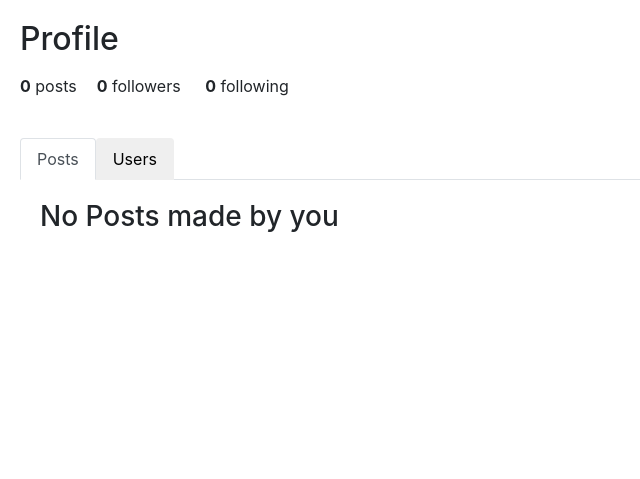
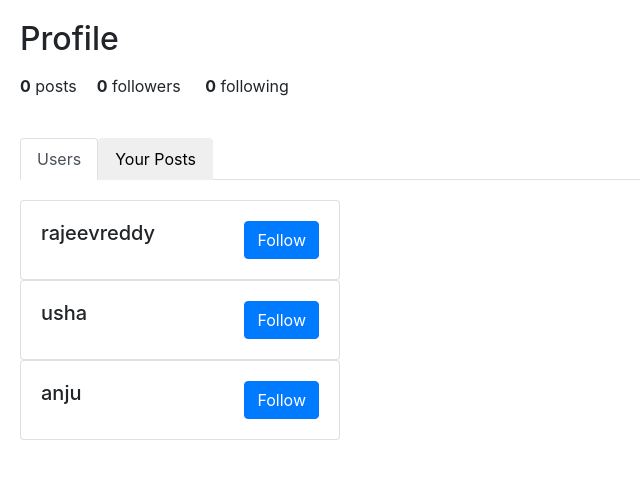
Before and after one commit to rajeevreddyms5/network, a Django app: page /profile in a window 1280 px wide. Shown: the part 56-535 px from the top of the page, without its empty margins (0-640 px from the left). Run offline with Django 3.2, Linux system fonts and the light colour scheme; a user stored in the database is signed in; data comes from the database, SQL or seed files in the repository; both versions use the stored data as it was after the commit; some libraries are stand-ins or nearby versions.

Commit message:
just saving

```diff
--- a/network/templates/network/following.html
+++ b/network/templates/network/following.html
@@ -12,7 +12,6 @@
         <div style="padding-left: 20px; padding-right: 20px; padding-bottom: 10px;">
             <div class="card border" style="padding: 10px;">
                 <h5 class="card-title text-capitalize">{{ post.author }}</h5>
-                <a href="#" class="card-link">Edit</a>
                 <div class="card-text">{{ post.content }}</div>
                 <div class="text-muted">{{ post.created_at }}</div>
                 <div class="card-text">❤️{{ post.liked.count }}</div>
--- a/network/templates/network/layout.html
+++ b/network/templates/network/layout.html
@@ -8,6 +8,8 @@
         <script src="https://cdn.jsdelivr.net/npm/@popperjs/core@2.11.8/dist/umd/popper.min.js" integrity="sha384-I7E8VVD/ismYTF4hNIPjVp/Zjvgyol6VFvRkX/vR+Vc4jQkC+hVqc2pM8ODewa9r" crossorigin="anonymous"></script>
         <script src="https://cdn.jsdelivr.net/npm/bootstrap@5.3.1/dist/js/bootstrap.min.js" integrity="sha384-Rx+T1VzGupg4BHQYs2gCW9It+akI2MM/mndMCy36UVfodzcJcF0GGLxZIzObiEfa" crossorigin="anonymous"></script>
         <link href="{% static 'network/styles.css' %}" rel="stylesheet">
+        {% block script %}
+        {% endblock %}
     </head>
     <body>
 
--- a/network/templates/network/profile.html
+++ b/network/templates/network/profile.html
@@ -9,17 +9,28 @@
 
     <ul class="nav nav-tabs" id="myTab" role="tablist" style="margin-left: 20px;">
         <li class="nav-item" role="presentation">
-            <button class="nav-link active" id="home-tab" data-bs-toggle="tab" data-bs-target="#home-tab-pane" type="button" role="tab" aria-controls="home-tab-pane" aria-selected="true">Posts</button>
+            <button class="nav-link active" id="home-tab" data-bs-toggle="tab" data-bs-target="#home-tab-pane" type="button" role="tab" aria-controls="home-tab-pane" aria-selected="true">Users</button>
         </li>
         <li class="nav-item" role="presentation">
-            <button class="nav-link" id="profile-tab" data-bs-toggle="tab" data-bs-target="#profile-tab-pane" type="button" role="tab" aria-controls="profile-tab-pane" aria-selected="false">Users</button>
+            <button class="nav-link" id="profile-tab" data-bs-toggle="tab" data-bs-target="#profile-tab-pane" type="button" role="tab" aria-controls="profile-tab-pane" aria-selected="false">Your Posts</button>
         </li>
     </ul>
     <div class="tab-content" id="myTabContent" style="padding: 20px;">
         <div class="tab-pane fade show active" id="home-tab-pane" role="tabpanel" aria-labelledby="home-tab" tabindex="0">
+             <!-- show all users except current user -->
+            {% for user in users %}
+             <div class="card" style="width: 20rem;">
+                 <div class="card-body">
+                 <h5 class="card-title" style="display: inline-block;">{{ user.0 }}</h5><a href={% url 'followUnfollow' user.0 user.1 user.0.id%} class="btn btn-primary" id="followButton" style="display: inline-block; float: right;">
+                     {% if user.1 %}Unfollow{% else %}Follow{% endif %}</a>
+                 </div>
+             </div>
+            {% endfor %}
+        </div>
+        <div class="tab-pane fade" id="profile-tab-pane" role="tabpanel" aria-labelledby="profile-tab" tabindex="0">
             <!-- show all posts -->
             {% if no_posts > 0 %}
-                <h3 style="padding-left: 20px; padding-right: 20px; padding-bottom: 10px;">Posts made by you</h3>
+            <h3 style="padding-left: 20px; padding-right: 20px; padding-bottom: 10px;">Posts made by you</h3>
                 {% for post in posts %}
                 <div style="padding-left: 20px; padding-right: 20px; padding-bottom: 10px;">
                     <div class="card border" style="padding: 10px;">
@@ -35,16 +46,5 @@
                 <h3 style="padding-left: 20px; padding-right: 20px; padding-bottom: 10px;">No Posts made by you</h3>
             {% endif %}
         </div>
-        <div class="tab-pane fade" id="profile-tab-pane" role="tabpanel" aria-labelledby="profile-tab" tabindex="0">
-            <!-- show all users except current user -->
-            {% for user in users %}
-                <div class="card" style="width: 20rem;">
-                    <div class="card-body">
-                    <h5 class="card-title" style="display: inline-block;">{{ user.0 }}</h5><a href={% url 'followUnfollow' user.0 user.1 user.0.id%} class="btn btn-primary" id="followButton" style="display: inline-block; float: right;">
-                        {% if user.1 %}Unfollow{% else %}Follow{% endif %}</a>
-                    </div>
-                </div>
-            {% endfor %}
-        </div>
     </div>
 {% endblock %}
--- a/network/views.py
+++ b/network/views.py
@@ -9,10 +9,18 @@ from .models import User, Posts, UserProfile
 
 
 def index(request):
-    return render(request, "network/index.html", {
-        # filter posts by created_at date
-        "posts": Posts.objects.order_by("-created_at").all()
-    })
+    if request.user.is_authenticated:
+        return render(request, "network/index.html", {
+            # filter posts by created_at date
+            "posts": Posts.objects.order_by("-created_at").all(),
+            "current_user": User.objects.get(id=request.user.id),
+        })
+    else:
+        return render(request, "network/index.html", {
+            # filter posts by created_at date
+            "posts": Posts.objects.order_by("-created_at").all(),
+            "current_user": None,
+        })
 
 
 def login_view(request):
@@ -123,7 +131,6 @@ def profile(request):
             for x in userList:
                 templist.append(x[0])
             if name not in templist:
-                print(f"{name}, not in {userList}")
                 userList.append([name, False])
 
     if len(following) == 0:
```
Also changed, not shown: network/static/network/inbox.js (+5 -3 lines), network/templates/network/index.html (+10 -2 lines), db.sqlite3, network/tests.py (line endings or trailing spaces).
